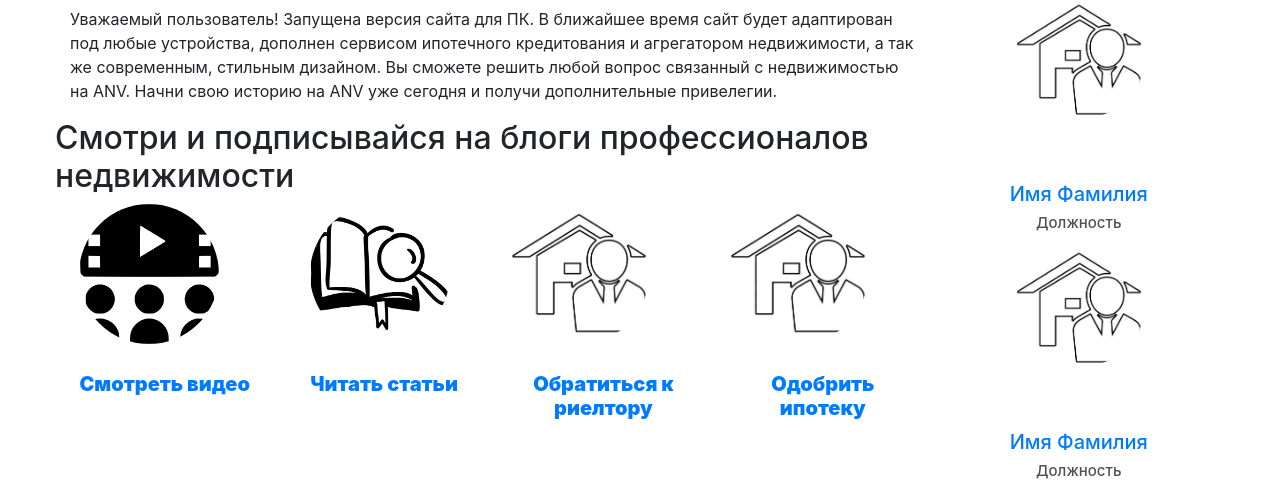
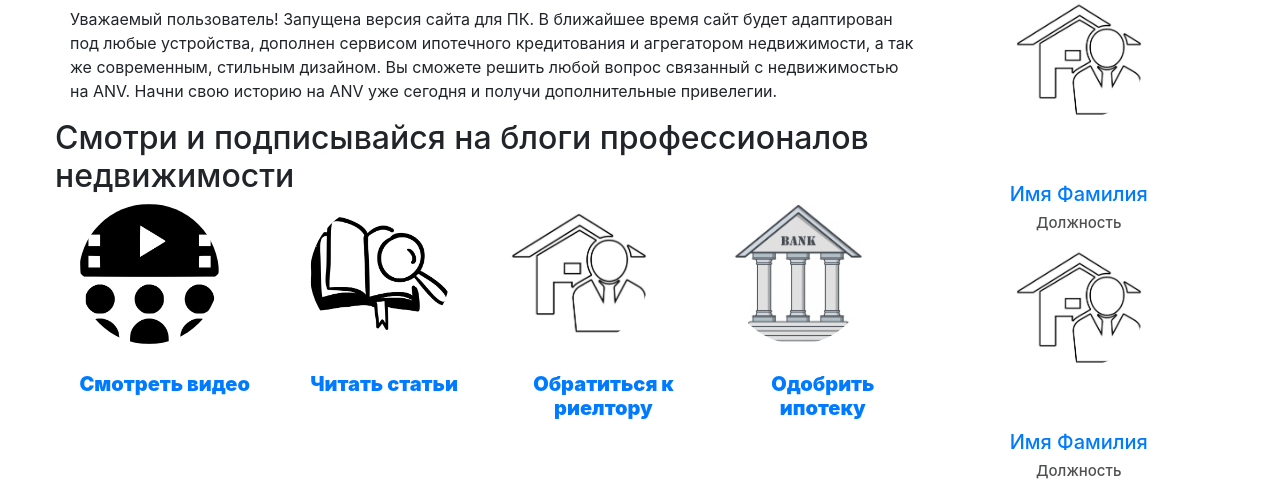
Before and after one commit to Akhmetova/Akhmetova.github.io, a PHP site: page / in a window 1280 px wide. Shown: the part 230-726 px from the top of the page. Run offline with PHP 8.4, Linux system fonts and the light colour scheme.

Commit message:
Update style.css

```diff
--- a/style.css
+++ b/style.css
@@ -117,7 +117,7 @@ body {
     background-position: center;
 }
 .benefits4 {
-    background-image: url(/rieltor.jpg);
+    background-image: url(/bank.jpg);
     background-size: contain;
     background-repeat: no-repeat;
     background-position: center;
```
